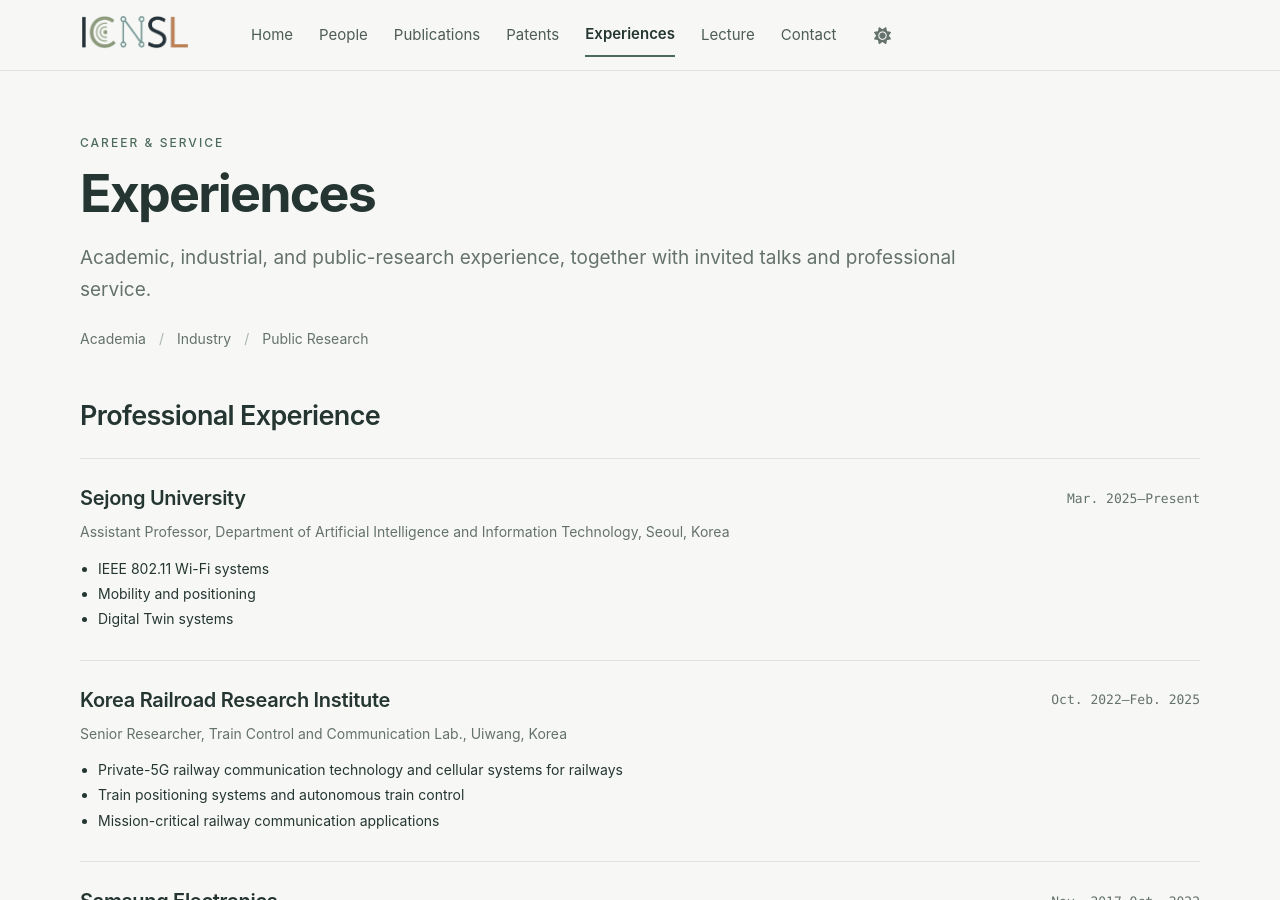
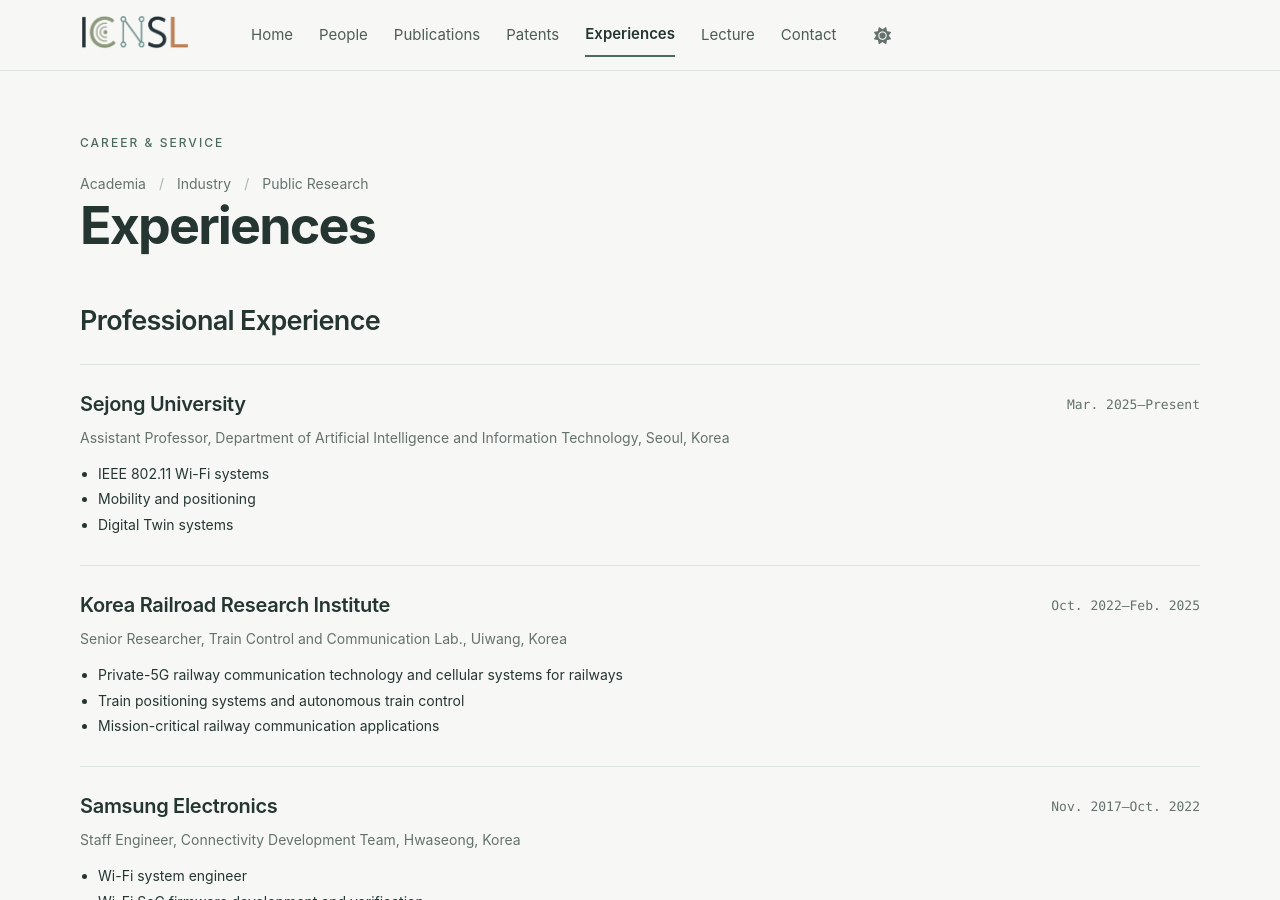
Before and after one commit to icnsl/icnsl.github.io, a Jekyll site: the page built from _pages/experiences.md, in a window 1280 px wide and 900 px high. Built offline with Jekyll 4.4.1, drawn with Linux system fonts in a browser that asks for light colours; a script bundle is joined from its source files by our own code; library files that are not in the unit come from our copies.

Commit message:
Remove introductory sentence from experiences page

```diff
--- a/_pages/experiences.md
+++ b/_pages/experiences.md
@@ -9,7 +9,6 @@ hide_title: true
   <div class="icnsl-showcase__glyph" aria-hidden="true"><i class="fas fa-briefcase"></i></div>
   <div class="icnsl-showcase__intro-copy">
     <div class="icnsl-showcase__eyebrow">Career &amp; Service</div>
-    <p class="icnsl-showcase__lead">Academic, industrial, and public-research experience, together with invited talks and professional service.</p>
     <div class="icnsl-showcase__tags" aria-label="Experience areas">
       <span>Academia</span><span>Industry</span><span>Public Research</span>
     </div>
```
